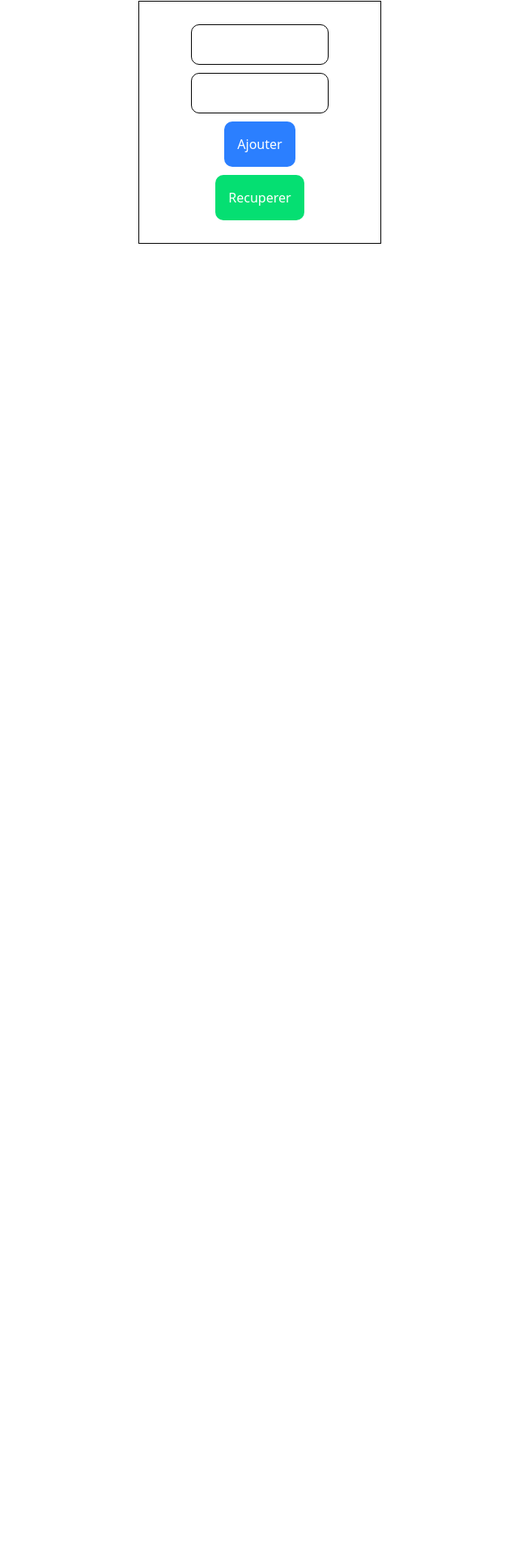
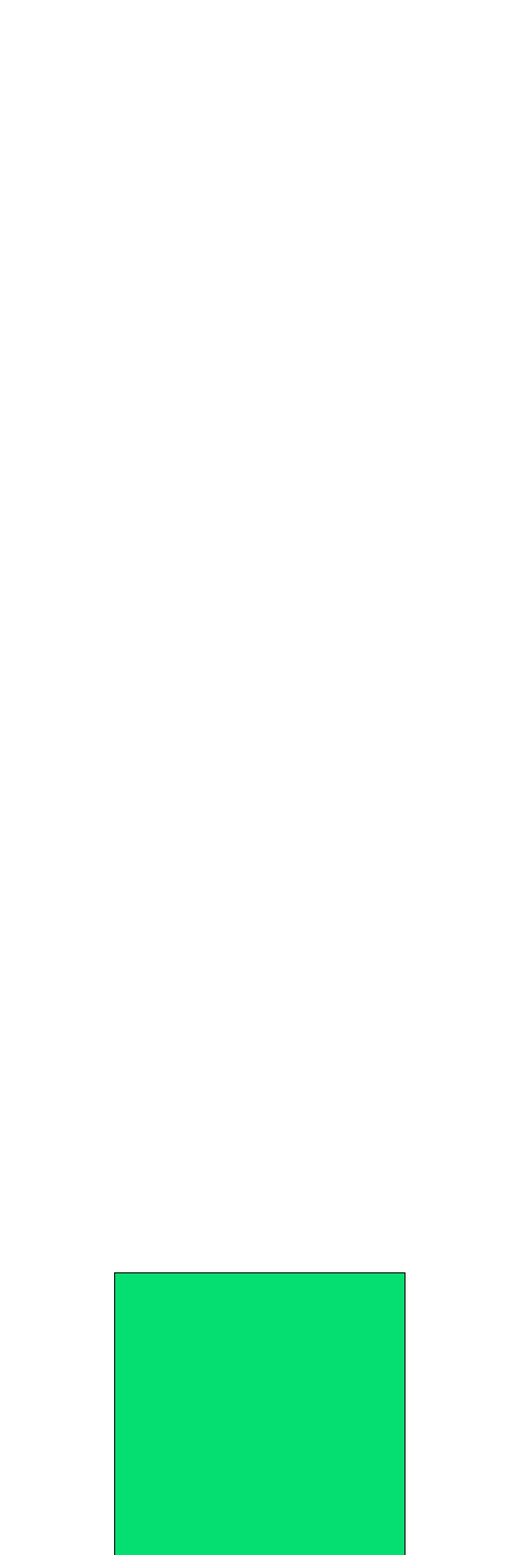
Before and after one commit to ALAAHAJHOUJ/Pratique2, a React (Vite) app: page / in a window 1280 px wide. Shown: the part 249-2169 px from the top of the page at 81% size, without its empty margins (319-959 px from the left). Before the commit the page ends 800 px from the top, so only its background shows below. Built offline with nearby package versions, Linux system fonts and the light colour scheme.

Commit message:
changement dans le projet

```diff
--- a/src/API.jsx
+++ b/src/API.jsx
@@ -1,6 +1,7 @@
 import React, { useEffect, useRef, useState } from 'react'
 import Ajouter1 from './Ajouter1';
 import Recuperer from './Recuperer';
+import Supprimer from './Supprimer';
 
 function API() {
   const ref1=useRef()
@@ -32,14 +33,18 @@ function API() {
   return (
         <>
         {
-                state1=="Ajouter"?  <Ajouter1 ref1={ref1} ref2={ref2} Envoyer={Envoyer} changer={()=>{setState1("recuperer")}}>
+                state1=="Ajouter"?  <Ajouter1 ref1={ref1} ref2={ref2} Envoyer={Envoyer} changer={()=>{setState1("recuperer")}}  supprimer1={()=>{setState1("supprimer")}}>
 
-                                     </Ajouter1>:<></>
+                                    </Ajouter1>:<></>
 
         }
 
         {
                 state1=="recuperer"?<Recuperer></Recuperer>:<></>
+        }
+
+        {
+                state1=="supprimer"?<Supprimer changer={()=>{setState1("recuperer")}}></Supprimer>:<></>
         }
         </>
 
--- a/src/Ajouter1.jsx
+++ b/src/Ajouter1.jsx
@@ -1,14 +1,15 @@
 import React from 'react'
 
-function Ajouter1({ref1,ref2,Envoyer,changer}) {
+function Ajouter1({ref1,ref2,Envoyer,changer,supprimer1}) {
 
 
   return (
-        <div className='border-black border-[1px] flex flex-col justify-center items-center gap-[10px] w-[300px] h-[300px] flex-wrap'>
+        <div className='border-black border-[1px] flex flex-col justify-center items-center gap-[10px] w-[400px] h-[400px] flex-wrap'>
               <input ref={ref1} type="text" className='border-black border-[1px] w-[170px] h-[50px] rounded-[10px]' />
               <input ref={ref2} type="text" className='border-black border-[1px] w-[170px] h-[50px] rounded-[10px]'  />
               <button onClick={Envoyer} className='bg-blue-500 text-white rounded-[10px] p-4'>Ajouter</button>
               <button onClick={changer} className='bg-green-400 text-white rounded-[10px] p-4'>Recuperer</button>
+              <button onClick={supprimer1} className='bg-red-500 text-white rounded-[10px] p-4'>Supprimer</button>
          </div>
   )
 }
--- a/src/Recuperer.jsx
+++ b/src/Recuperer.jsx
@@ -17,11 +17,12 @@ function Recuperer() {
   },[])
 
 
+
   return (
-    <div className='border-black border-[1px] flex justify-center flex-wrap w-[300px] h-[300px]'>
+    <div className='border-black border-[1px] flex justify-center items-center flex-wrap w-[300px] h-[300px] p-3'>
        {
         liste.map((ele,key)=>{
-           return <div className='border-black border-[1px] w-[80%] h-[80px]' key={key}>{ele.name1},{ele.name2}</div>
+           return <div className='border-black border-[1px] w-[80%] h-[80px] flex justify-center items-center gap-[10px]' key={key}>{ele.name1},{ele.name2}</div>
         })
        }
     </div>
--- /dev/null
+++ b/src/Supprimer.jsx
@@ -0,0 +1,28 @@
+import React, { useEffect, useRef } from 'react'
+
+function Supprimer({changer}) {
+  const ref1=useRef();
+
+
+  const Envoyer=()=>{
+      console.log(ref1.current.value)
+
+      fetch("http://localhost:8080/supprimer1/"+ref1.current.value,{method:"DELETE"})
+      .then((res)=>{console.log(res);return res.text()})
+      .then((res)=>{console.log(res)})
+      .catch((error)=>{console.log(error)})
+
+
+  }
+
+
+  return (
+    <div className='border-black border-[1px] gap-3 flex flex-col justify-center items-center w-[300px] h-[300px]'>
+         <input ref={ref1} type="number" className="border-black border-[1px] w-[140px] h-[40px] rounded-[10px]" />
+         <button onClick={Envoyer} className='bg-blue-500 text-white p-4 rounded-[10px]'>Supprimer</button>
+         <button onClick={changer} className='bg-green-400 text-white rounded-[10px] p-4'>Recuperer</button>
+    </div>
+  )
+}
+
+export default Supprimer
--- a/src/index.css
+++ b/src/index.css
@@ -6,7 +6,7 @@ width: 100%;
 
 #root{
     width: 100%;
-    min-height:100vh;
+    min-height:500vh;
     display: flex;
     justify-content: center;
     align-items: center;
--- a/src/main.jsx
+++ b/src/main.jsx
@@ -1,25 +1,9 @@
 import { StrictMode } from 'react'
 import { createRoot } from 'react-dom/client'
 import './index.css'
-import App from './App.jsx'
-import App31 from './App31.jsx'
-import App88 from './App88.jsx'
-import App444 from './App444'
-import App91 from './App91.jsx'
-import App100 from './App100.jsx'
-import App922 from './App922.jsx'
-import App1023 from './App1023.jsx'
-import App777 from './App777.jsx'
-import App1919 from './App1919'
-import Cube from './Cube.jsx'
-import Tester from './Tester.jsx'
-import Pratiquer from './pratiquer.jsx'
-import App35 from './App35.jsx'
-import App901 from './App901.jsx'
-import Scroll from './Scroll.jsx'
-import API from './API.jsx'
+import Pratique888 from './pratique888.jsx'
 
 
 createRoot(document.getElementById('root')).render(
-   <API></API>
+   <Pratique888></Pratique888>
 )
--- /dev/null
+++ b/src/pratique888.jsx
@@ -0,0 +1,19 @@
+import { useScroll, useTransform,motion } from 'framer-motion'
+import React, { useEffect, useRef, useState } from 'react'
+
+function Pratique888() {
+  const resultat=useScroll({
+    offset:["start 0.5","end 0.5"]
+  })
+  const scale1= useTransform(resultat.scrollYProgress, [0,1], [1,1.4]);
+
+
+
+  return (
+    <motion.div  className='border-black border-[1px] w-[300px] h-[300px] bg-green-400' style={{scale:scale1}}>
+
+    </motion.div>
+  )
+}
+
+export default Pratique888
```
